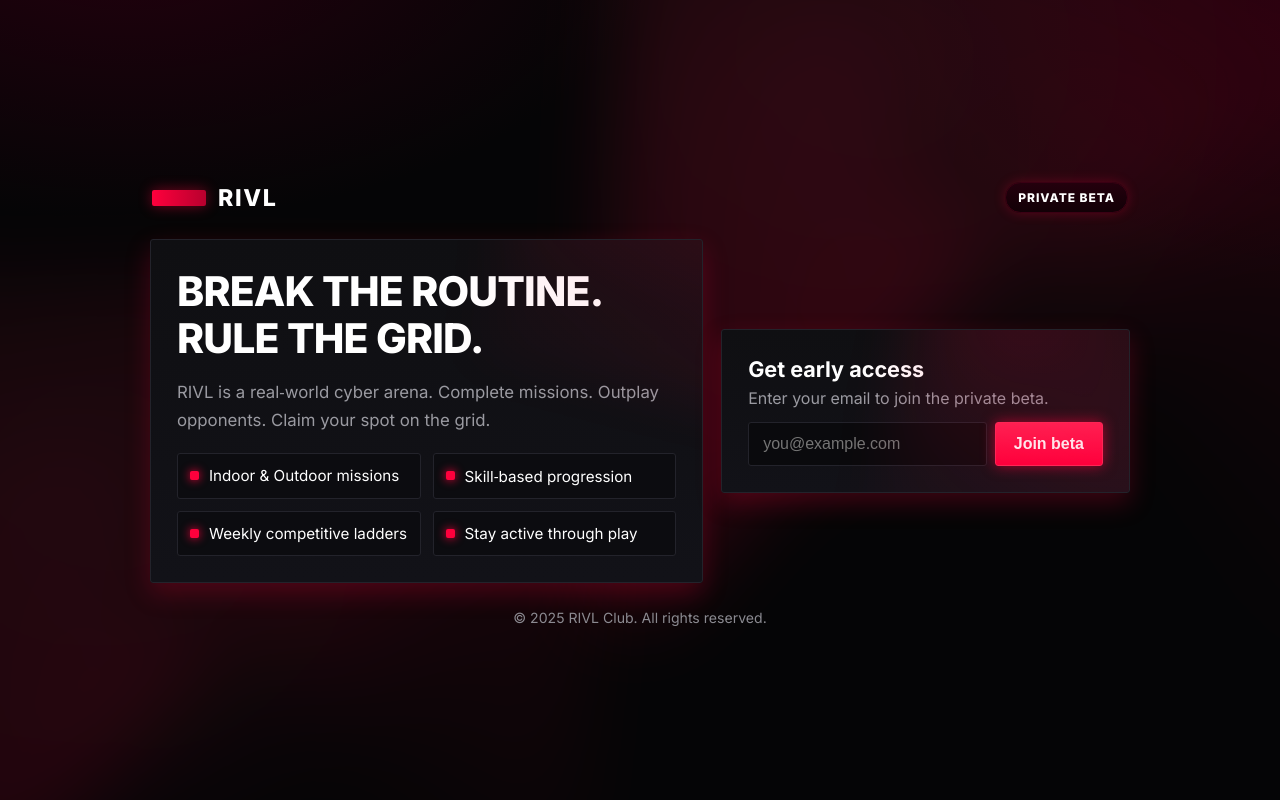
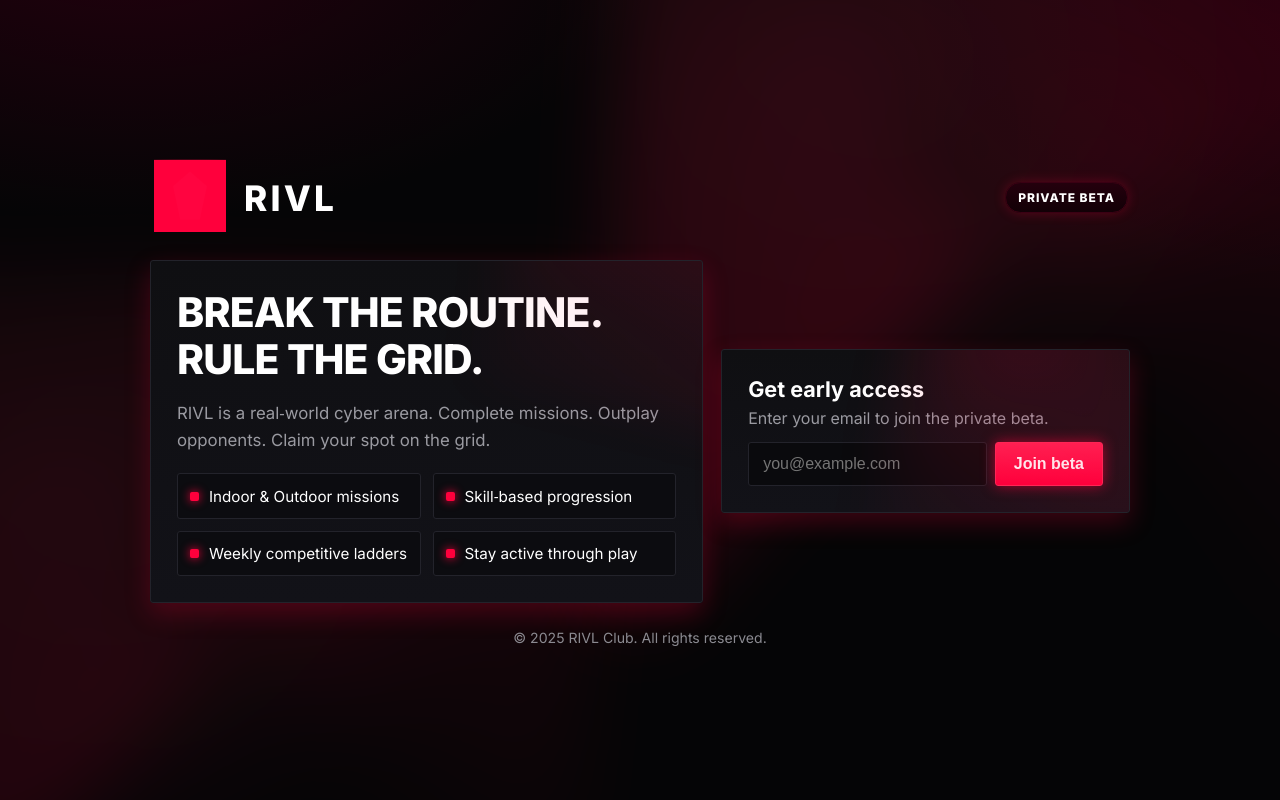
Before and after one commit to rexing68-stack/rivl-landing, a plain HTML site: page index.html in a window 1280 px wide. Drawn offline with Linux system fonts and the light colour scheme.

Commit message:
Update index.html

```diff
--- a/index.html
+++ b/index.html
@@ -101,22 +101,47 @@
     .brand {
       display: flex;
       align-items: center;
-      gap: 12px;
-      font-size: 1.45rem;
-      font-weight: 800;
-      letter-spacing: 0.07em;
+      gap: 20px;
+      font-size: 2.2rem;
+      font-weight: 900;
+      letter-spacing: 0.09em;
       text-transform: uppercase;
     }
 
     /* Geometric mask logo (dark MetaMask vibe) */
     .logo {
-      width: 54px;
-      height: 16px;
-      background: linear-gradient(90deg, var(--accent), var(--accent-dark));
-      border-radius: 2px;
+      width: 72px;
+      height: 72px;
+      background: var(--accent);
       position: relative;
-      box-shadow: 0 0 14px rgba(255,0,60,0.45);
-      animation: logoGlitch 1.8s infinite steps(2);
+      image-rendering: pixelated;
+      clip-path: polygon(0 0, 100% 0, 100% 100%, 0 100%);
+      box-shadow: 0 0 22px rgba(255,0,60,0.45);
+      /* pixel shock effect */
+      animation: pixelShock 1.4s infinite steps(2);
+    }
+    .logo::after {
+      content: "";
+      position: absolute;
+      inset: 0;
+      background: var(--accent-dark);
+      mix-blend-mode: hard-light;
+      opacity: 0.35;
+      animation: pixelShift 1.4s infinite steps(3);
+    }
+
+    @keyframes pixelShock {
+      0% { transform: translate(0,0); }
+      25% { transform: translate(-3px,1px); }
+      50% { transform: translate(2px,-2px); }
+      75% { transform: translate(-1px,2px); }
+      100% { transform: translate(0,0); }
+    }
+
+    @keyframes pixelShift {
+      0% { clip-path: inset(0 0 0 0); opacity:.2; }
+      50% { clip-path: inset(20% 0 0 0); opacity:.5; }
+      100% { clip-path: inset(0 0 10% 0); opacity:.3; }
     }
     .logo::after {
       content: "";
```
